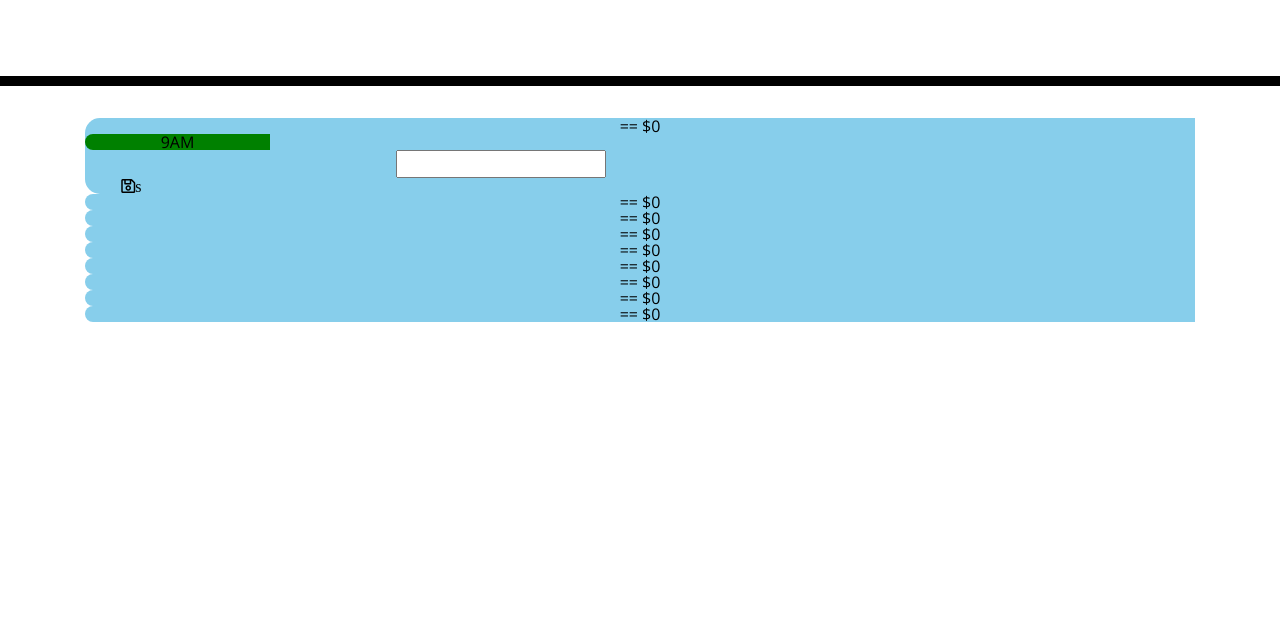
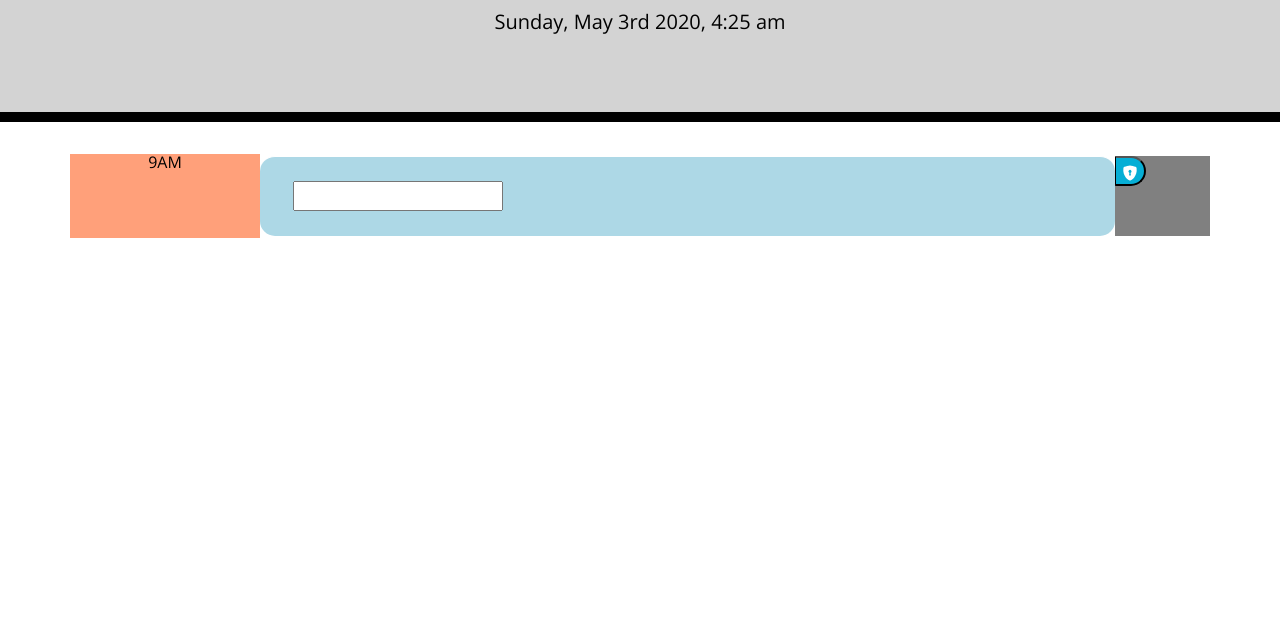
Before and after one commit to RadioJackie/Day-Planner.io, a plain HTML site: page index.html in a window 1280 px wide. Shown: the part 182-800 px from the top of the page. Drawn offline with nearby package versions, Linux system fonts and the light colour scheme.

Commit message:
I feel like I'm making a mess of this

```diff
--- a/index.html
+++ b/index.html
@@ -16,51 +16,50 @@
 <body>
   <header class="jumbotron">
     <h1 class="display-3">Work Day Scheduler</h1>
-    <p class="lead">A simple calendar app for scheduling your work day</p>
+    <p class="lead">Local Time</p>
     <p id="currentDay" class="lead"></p>
+
   </header>
   <div class="container">
-    <div id="hour-9AM" class="roq time-block past"> == $0
+    <div id="hour-9AM" class="row time-block past">
       <div class="col-md-2">
-        <span class="time-block">9AM</span>
+        <span>9AM</span>
       </div>
       <div class="col-md-9">
-        <input id="input-0"  type="text" class="Planner">
+        <input id="input-0" type="text" class="Planner">
       </div>
       <div class="col-md-1">
-        <i class="far fa-save saveIcon" aria-hidden="true">s
+      <button class="saveBtn">
+        <svg class="bi bi-shield-lock-fill" width="1em" height="1em" viewBox="0 0 16 16" fill="currentColor"
+          xmlns="http://www.w3.org/2000/svg">
+          <path fill-rule="evenodd"
+            d="M5.187 1.025C6.23.749 7.337.5 8 .5c.662 0 1.77.249 2.813.525a61.09 61.09 0 012.772.815c.528.168.926.623 1.003 1.184.573 4.197-.756 7.307-2.367 9.365a11.191 11.191 0 01-2.418 2.3 6.942 6.942 0 01-1.007.586c-.27.124-.558.225-.796.225s-.526-.101-.796-.225a6.908 6.908 0 01-1.007-.586 11.192 11.192 0 01-2.417-2.3C2.167 10.331.839 7.221 1.412 3.024A1.454 1.454 0 012.415 1.84a61.11 61.11 0 012.772-.815zm3.328 6.884a1.5 1.5 0 10-1.06-.011.5.5 0 00-.044.136l-.333 2a.5.5 0 00.493.582h.835a.5.5 0 00.493-.585l-.347-2a.5.5 0 00-.037-.122z"
+            clip-rule="evenodd" />
+        </svg>
+      </button>
 
-        </i>
+      </button>
+
 
       </div>
 
     </div>
 
-    <div id="hour-10AM" class="roq time-block past"> == $0 </div>
-    <div id="hour-11AM" class="roq time-block past"> == $0 </div>
-    <div id="hour-12PM" class="roq time-block past"> == $0 </div>
-    <div id="hour-1PM" class="roq time-block past"> == $0 </div>
-    <div id="hour-2PM" class="roq time-block past"> == $0 </div>
-    <div id="hour-3PM" class="roq time-block past"> == $0 </div>
-    <div id="hour-4PM" class="roq time-block past"> == $0 </div>
-    <div id="hour-5PM" class="roq time-block past"> == $0 </div>
 
 
 
     <!-- Timeblocks go here -->
   </div>
 
-  <script src="https://code.jquery.com/jquery-3.4.1.slim.min.js"
-    integrity="sha384-J6qa4849blE2+poT4WnyKhv5vZF5SrPo0iEjwBvKU7imGFAV0wwj1yYfoRSJoZ+n"
-    crossorigin="anonymous"></script>
+  <script src="https://code.jquery.com/jquery-3.4.1.min.js"></script>
   <script src="https://cdn.jsdelivr.net/npm/popper.js@1.16.0/dist/umd/popper.min.js"
     integrity="sha384-Q6E9RHvbIyZFJoft+2mJbHaEWldlvI9IOYy5n3zV9zzTtmI3UksdQRVvoxMfooAo"
     crossorigin="anonymous"></script>
   <script src="https://stackpath.bootstrapcdn.com/bootstrap/4.4.1/js/bootstrap.min.js"
     integrity="sha384-wfSDF2E50Y2D1uUdj0O3uMBJnjuUD4Ih7YwaYd1iqfktj0Uod8GCExl3Og8ifwB6"
     crossorigin="anonymous"></script>
-  <script src="https://code.jquery.com/jquery-3.4.1.min.js"></script>
   <script src="https://cdnjs.cloudflare.com/ajax/libs/moment.js/2.24.0/moment.min.js"></script>
+  <script src="./script.js"></script>
 </body>
 
 </html>
--- /dev/null
+++ b/script.js
@@ -0,0 +1,29 @@
+$(document).ready(function() {
+
+
+    const test = false;
+
+    const now = moment()
+    console.log(now)
+  $("#currentDay").text(now.format("dddd, MMMM Do YYYY, h:mm a"))
+
+    let nowHour24 = moment().format('H');
+    let nowHour12 = moment().format('h');
+
+    if (test)
+      nowHour24 = 13;
+      nowHour12 = 1;
+})
+
+$(".saveBtn").on("click", function(){
+  let $saveBtn = $('<i>');
+    $saveBtn.attr('class',"bi bi-shield-lock-fill");
+})
+
+let $dailyPlanSpn = $('<input>');
+
+$dailyPlanSpn.attr('id',`input-${index}`);
+$dailyPlanSpn.attr('hour-index',index);
+$dailyPlanSpn.attr('type','text');
+$dailyPlanSpn.attr('class','dailyPlan');
+$dailyPlanSpn.val( planTextArr[index] );
--- a/style.css
+++ b/style.css
@@ -15,7 +15,7 @@ body {
 
   .jumbotron {
     text-align: center;
-    background-color: transparent;
+    background-color: lightgray;
     color: black;
     border-radius: 0;
     border-bottom: 10px solid black;
@@ -30,6 +30,67 @@ body {
     white-space: pre-wrap;
   }
 
+
+
+  .col-md-2{
+    background-color: lightsalmon;
+    color: black;
+    border-left: 20px;
+    text-align: center;
+
+  }
+
+  .saveBtn {
+    border-left: 1px solid black;
+    border-top-right-radius: 15px;
+    border-bottom-right-radius: 15px;
+    background-color: #06AED5;
+    color: white;
+    object-position: center;
+
+  }
+
+
+  .saveBtn i:hover {
+    font-size: 20px;
+    transition: all .3s ease-in-out;
+
+  }
+  .col-md-1{
+    background-color: grey;
+    height: 80px;
+    margin-top: 2px;
+    margin-bottom: 2px;
+    font-size: 1em;
+    line-height: 1.5;
+
+
+
+
+  }
+
+  .dailyPlan {
+    color: black;
+    font-size: 12pt;
+    height:100%;
+    width: 100%;
+  }
+  .col-md-9 {
+    white-space: pre-wrap;
+    height: 80px;
+    margin-top: 2px;
+    margin-bottom: 2px;
+    font-size: 1em;
+    line-height: 1.5;
+    border-radius: 15px;
+    border-top: 1px solid white;;
+    background-color: lightblue;
+
+  }
+
+
+
+  /*
   .time-block{
     text-align: center;
     border-radius: 15px 0px 0px 15px;
@@ -40,13 +101,8 @@ body {
     font-size: 1em;
 
   }
-
-  .row {
-    white-space: pre-wrap;
-    height: 80px;
-    border-top: 1px solid white;;
-  }
-
+/*
+/*
   .hour {
     background-color: #ffffff;
     color: #000000;
@@ -67,16 +123,4 @@ body {
     background-color: #77dd77;
     color: white;
   }
-
-  .saveBtn {
-    border-left: 1px solid black;
-    border-top-right-radius: 15px;
-    border-bottom-right-radius: 15px;
-    background-color: #06AED5;
-    color: white;
-  }
-
-  .saveBtn i:hover {
-    font-size: 20px;
-    transition: all .3s ease-in-out;
-  }
+  */
```
